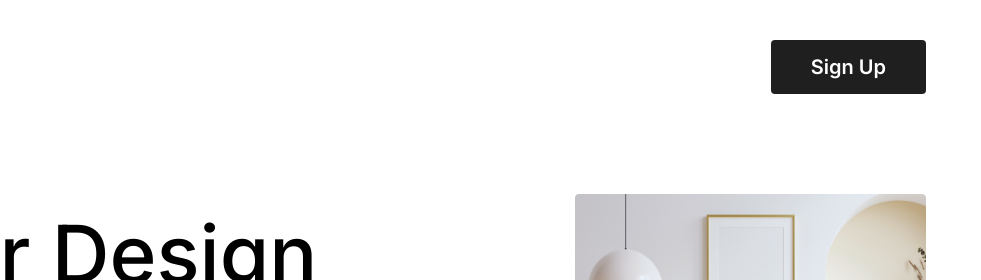
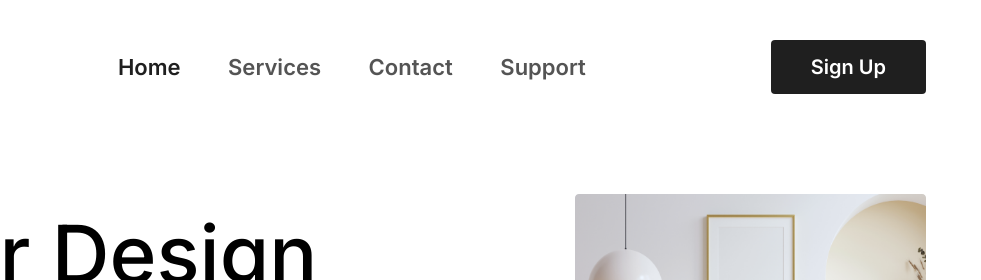
Before and after one commit to yousefEldhan4242/Interior-Design, a website: page index.html in a window 1280 px wide. Shown: the top 280 px of the page, 299-1280 px from the left. Drawn offline with Linux system fonts and the light colour scheme.

Commit message:
links changes

```diff
--- a/index.html
+++ b/index.html
@@ -37,7 +37,7 @@
           </div>
           <div class="links w-full overflow-hidden">
             <ul
-              class="justify-between font-semibold text-[22px] flex items-center w-full right-[-50px] opacity-0 z-[-100] flex-col absolute"
+              class="justify-between font-semibold text-[22px] flex items-center w-full right-[-50px] opacity-0 z-[-100] flex-col absolute lg:relative lg:right-0 lg:opacity-100 lg:z-50 lg:flex-row"
             >
               <li class="text-main-color">
                 <a href="#">Home</a>
```
Also changed, not shown: output.css.
